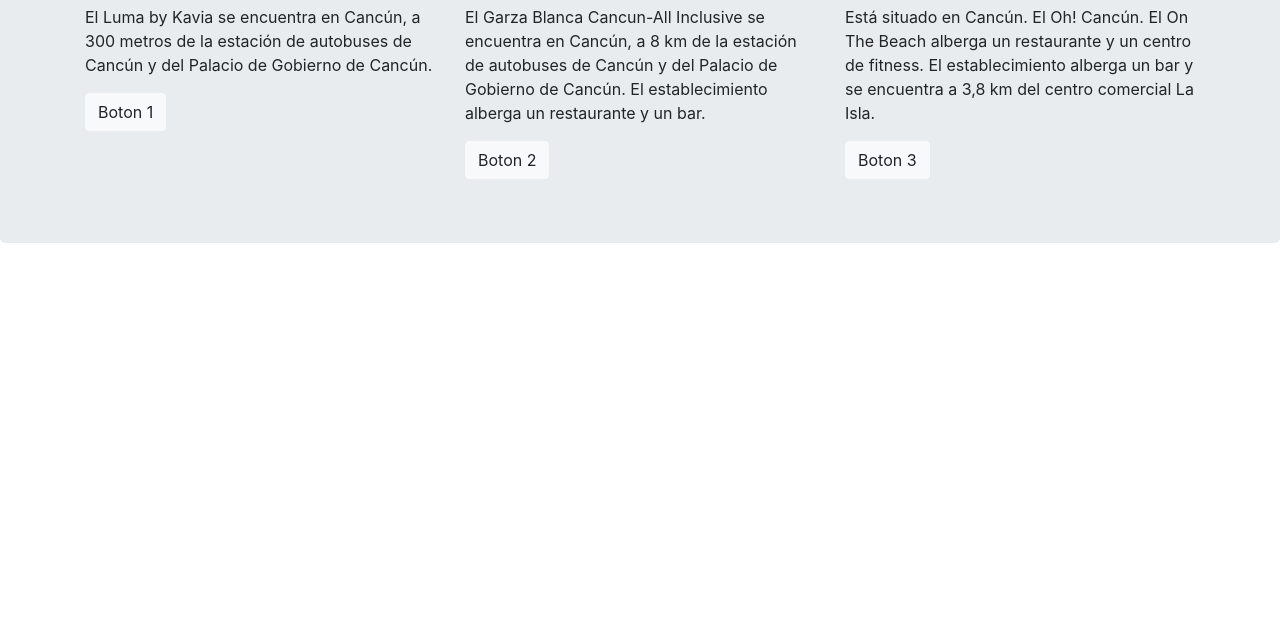
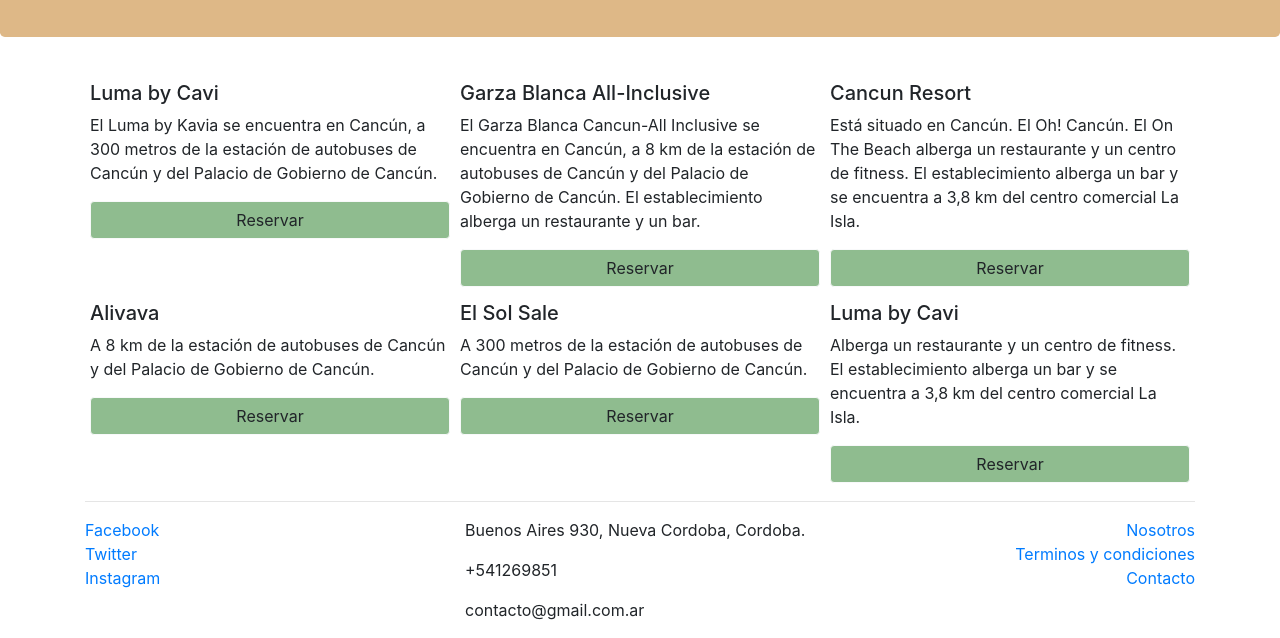
Before and after one commit to daniloulbrich/Curso-Bootstrap, a website: page index.html in a window 1280 px wide. Shown: the part 166-804 px from the top of the page. Drawn offline with nearby package versions, Linux system fonts and the light colour scheme.

Commit message:
agregado de funcionalidades

```diff
--- a/index.html
+++ b/index.html
@@ -7,32 +7,96 @@
 
     <!-- Bootstrap CSS -->
     <link href="node_modules/bootstrap/dist/css/bootstrap.min.css" rel="stylesheet">
+    <link href="css/main.css" rel="stylesheet">
 
     <title>Hello, world!</title>
 </head>
 <body>
     <div class="jumbotron">
         <h1 class="display-4">HOTELES</h1>
+    </div>
     <div class="container">
-            <div class="row">
-                <div class="col-sm-4">
+        <div class="d-flex flex-wrap">
+            <div class="col-sm-4 card-hotel" d-flex flex-column justify-content-between>
+                <div>
                 <h5>Luma by Cavi</h5>
                 <p>El Luma by Kavia se encuentra en Cancún, a 300 metros de la estación de autobuses de Cancún y del Palacio de Gobierno de Cancún.</p>
-                    <button type="button" class="btn btn-light">Boton 1</button>
             </div>
-                <div class="col-sm-4">
+            <div>
+                <button type="button" class="btn btn-light btn-reserva">Reservar</button>
+            </div>
+        </div>
+            <div class="col-sm-4 card-hotel" d-flex flex-column justify-content-between>
+                <div>
                 <h5>Garza Blanca All-Inclusive</h5>
                 <p>El Garza Blanca Cancun-All Inclusive se encuentra en Cancún, a 8 km de la estación de autobuses de Cancún y del Palacio de Gobierno de Cancún. El establecimiento alberga un restaurante y un bar.</p>
-                    <button type="button" class="btn btn-light">Boton 2</button>
             </div>
-                <div class="col-sm-4">
-                    <h5>Oh! Cancun on the Beach</h5>
+                <div>
+                <button type="button" class="btn btn-light btn-reserva">Reservar</button>
+            </div>
+        </div>
+            <div class="col-sm-4 card-hotel" d-flex flex-column justify-content-between>
+                <div>
+                <h5>Cancun Resort</h5>
                 <p>Está situado en Cancún. El Oh! Cancún. El On The Beach alberga un restaurante y un centro de fitness. El establecimiento alberga un bar y se encuentra a 3,8 km del centro comercial La Isla. </p>
-                    <button type="button" class="btn btn-light">Boton 3</button>
+            </div>
+                <div>
+                <button type="button" class="btn btn-light btn-reserva">Reservar</button>
+            </div>
+        </div>
+            <div class="col-sm-4 card-hotel" d-flex flex-column justify-content-between>
+                <div>
+                <h5>Alivava</h5>
+                <p>A 8 km de la estación de autobuses de Cancún y del Palacio de Gobierno de Cancún.</p>
+            </div>
+                <div>
+                <button type="button" class="btn btn-light btn-reserva">Reservar</button>
+            </div>
+        </div>
+            <div class="col-sm-4 card-hotel" d-flex flex-column justify-content-between>
+                <div>
+                <h5>El Sol Sale</h5>
+                <p>A 300 metros de la estación de autobuses de Cancún y del Palacio de Gobierno de Cancún.</p>
+            </div>
+                <div>
+                <button type="button" class="btn btn-light btn-reserva">Reservar</button>
+            </div>
+        </div>
+            <div class="col-sm-4 card-hotel" d-flex flex-column justify-content-between>
+                <div>
+                <h5>Luma by Cavi</h5>
+                <p>Alberga un restaurante y un centro de fitness. El establecimiento alberga un bar y se encuentra a 3,8 km del centro comercial La Isla.</p>
+            </div>
+                <div>
+                <button type="button" class="btn btn-light btn-reserva">Reservar</button>
             </div>
         </div>
         </div>
+        <hr />
+        <footer class="" footer>
+            <div class="row">
+                <div class="col-sm-4 d-flex flex-column">
+                    <a href="http://www.Facebook.com">Facebook</a>
+                    <a href="http://www.Twitter.com">Twitter</a>
+                    <a href="http://www.Instagram.com">Instagram</a>
             </div>
+            <div class="col-sm-4">
+                <address>
+                    <p>Buenos Aires 930, Nueva Cordoba, Cordoba.</p>
+                    <p>+541269851</p>
+                    <p>contacto@gmail.com.ar</p>
+                </address>
+            </div>
+            <div class="col-sm-4 d-flex flex-column align-items-end">
+                <a href="http://www.Facebook.com">Nosotros</a>
+                <a href="http://www.Twitter.com">Terminos y condiciones</a>
+                <a href="http://www.Instagram.com">Contacto</a>
+            </div>
+            </div>
+
+        </footer>
+    </div>
+
 
     <script src="node_modules/jquery/dist/jquery.min.js"></script>
     <script src="node_modules/popper.js/dist/popper.min.js"></script>
```
Lines whose indentation alone changed are shown as unchanged.
